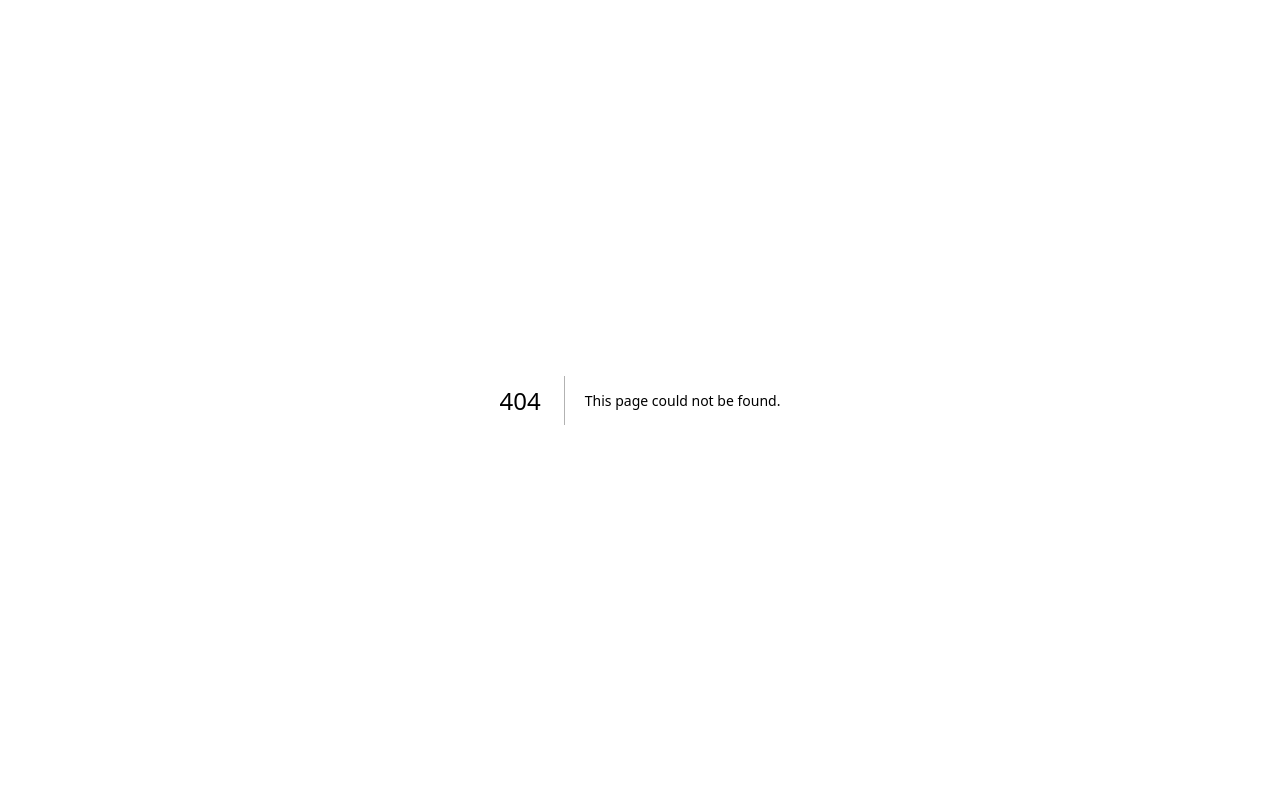
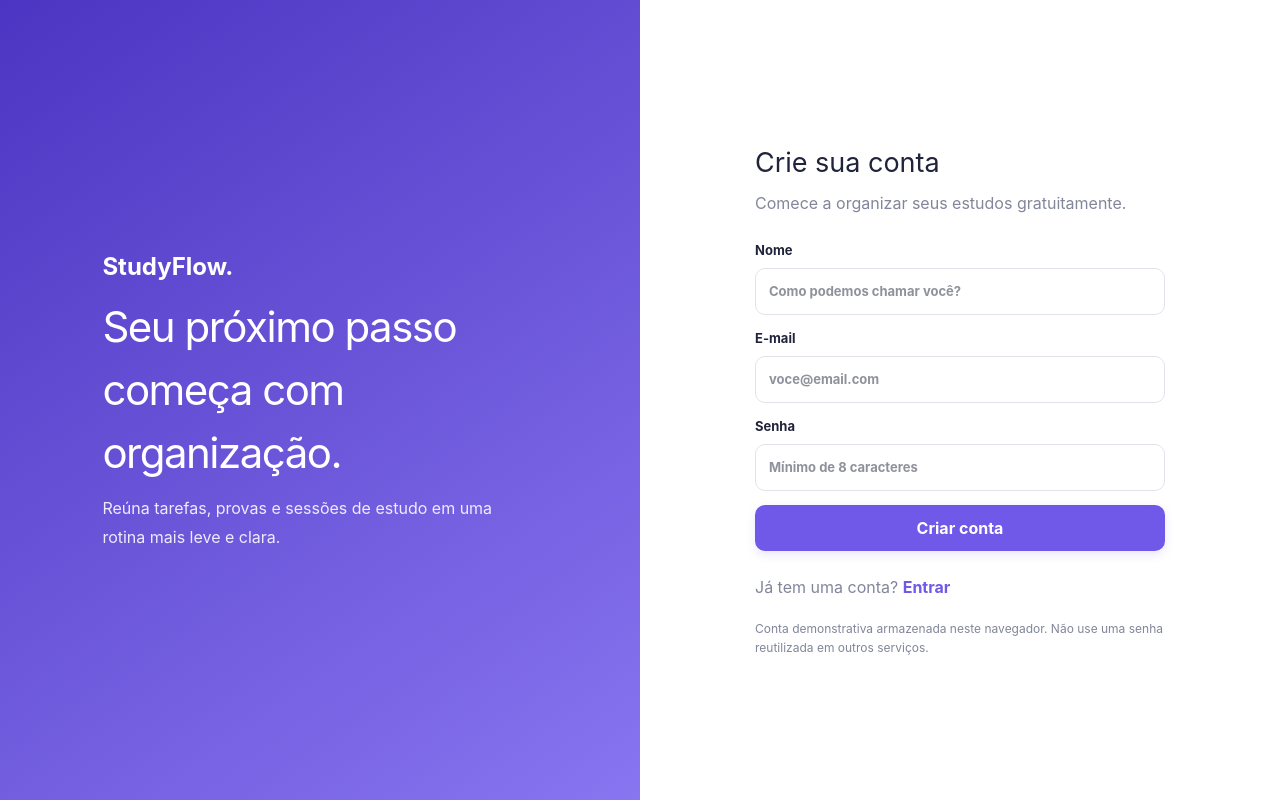
Before and after one commit to ArthurGomes125/brenodajumentinha, a Next.js app: page /cadastro in a window 1280 px wide. Before the commit this address had no page. Built offline with nearby package versions, Linux system fonts and the light colour scheme.

Commit message:
Add StudyFlow cadastro page

```diff
--- /dev/null
+++ b/src/app/cadastro/page.tsx
@@ -0,0 +1,51 @@
+"use client";
+
+import Link from "next/link";
+import { useState } from "react";
+
+type StoredAccount = { name: string; email: string; password: string };
+
+export default function Cadastro() {
+  const [name, setName] = useState("");
+  const [email, setEmail] = useState("");
+  const [password, setPassword] = useState("");
+  const [error, setError] = useState("");
+
+  function submit(event: React.FormEvent<HTMLFormElement>) {
+    event.preventDefault();
+    setError("");
+    const cleanName = name.trim();
+    const cleanEmail = email.trim().toLowerCase();
+    if (cleanName.length < 2) return setError("Informe um nome com pelo menos 2 caracteres.");
+    if (!/^[^\s@]+@[^\s@]+\.[^\s@]+$/.test(cleanEmail)) return setError("Informe um endereço de e-mail válido.");
+    if (password.length < 8 || !/[A-Za-z]/.test(password) || !/[0-9]/.test(password)) {
+      return setError("A senha precisa ter pelo menos 8 caracteres, uma letra e um número.");
+    }
+
+    let accounts: StoredAccount[] = [];
+    try { accounts = JSON.parse(localStorage.getItem("studyflow-accounts") || "[]"); }
+    catch { accounts = []; }
+    if (accounts.some((account) => account.email === cleanEmail)) return setError("Já existe uma conta com esse e-mail.");
+
+    accounts.push({ name: cleanName, email: cleanEmail, password });
+    localStorage.setItem("studyflow-accounts", JSON.stringify(accounts));
+    localStorage.setItem("studyflow-session", JSON.stringify({ name: cleanName, email: cleanEmail }));
+    window.location.assign("/");
+  }
+
+  return <div className="auth-screen">
+    <aside className="auth-aside"><strong style={{ fontSize: 24 }}>StudyFlow.</strong><h1>Seu próximo passo começa com organização.</h1><p>Reúna tarefas, provas e sessões de estudo em uma rotina mais leve e clara.</p></aside>
+    <main className="auth-form-wrap"><form className="auth-form" onSubmit={submit}>
+      <h2>Crie sua conta</h2><p className="subtitulo">Comece a organizar seus estudos gratuitamente.</p>
+      <div className="auth-fields">
+        <label>Nome<input required minLength={2} maxLength={80} autoComplete="name" value={name} onChange={(event) => setName(event.target.value)} placeholder="Como podemos chamar você?" /></label>
+        <label>E-mail<input required type="email" autoComplete="email" value={email} onChange={(event) => setEmail(event.target.value)} placeholder="voce@email.com" /></label>
+        <label>Senha<input required minLength={8} type="password" autoComplete="new-password" value={password} onChange={(event) => setPassword(event.target.value)} placeholder="Mínimo de 8 caracteres" /></label>
+        {error && <div className="auth-error" role="alert">{error}</div>}
+        <button className="botao">Criar conta</button>
+      </div>
+      <p className="texto-suave">Já tem uma conta? <Link className="text-link" href="/login">Entrar</Link></p>
+      <p className="auth-note">Conta demonstrativa armazenada neste navegador. Não use uma senha reutilizada em outros serviços.</p>
+    </form></main>
+  </div>;
+}
```
